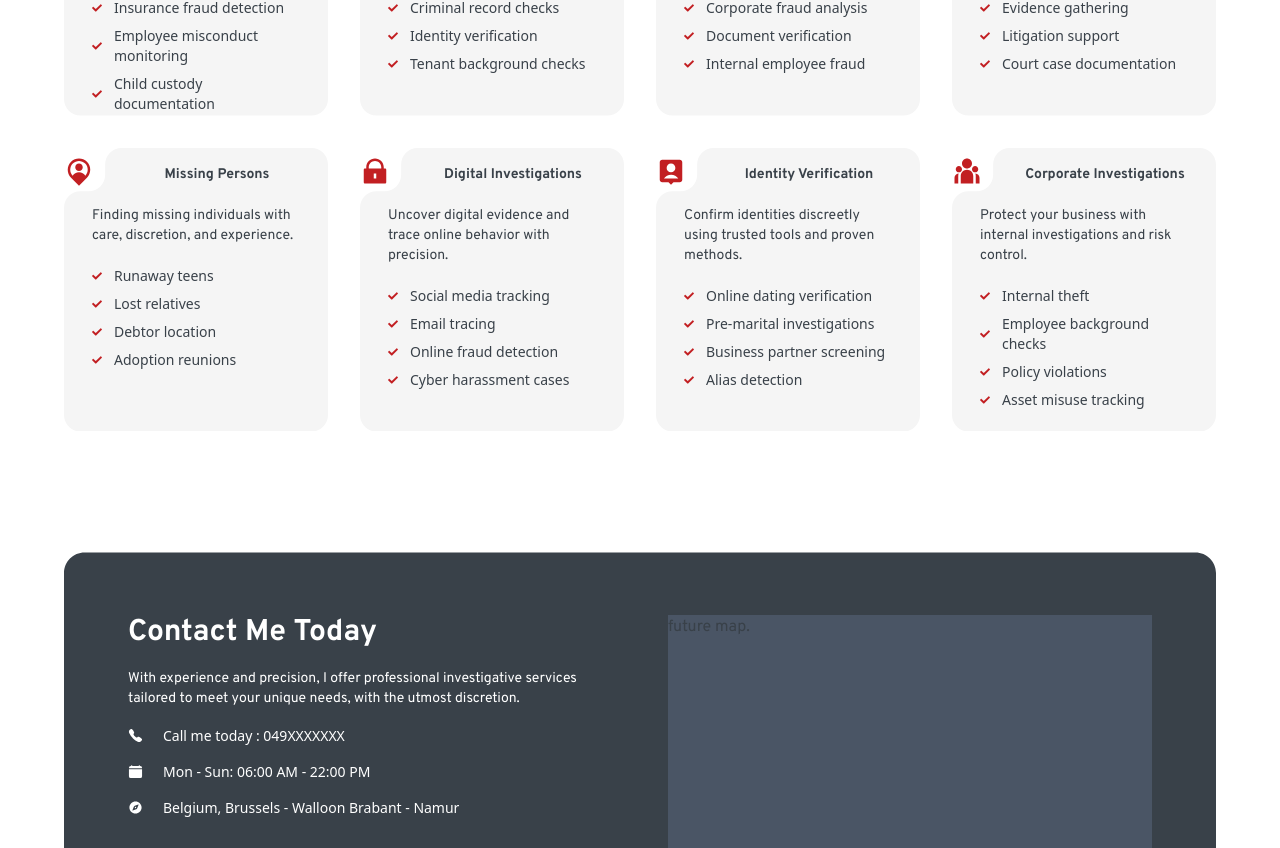
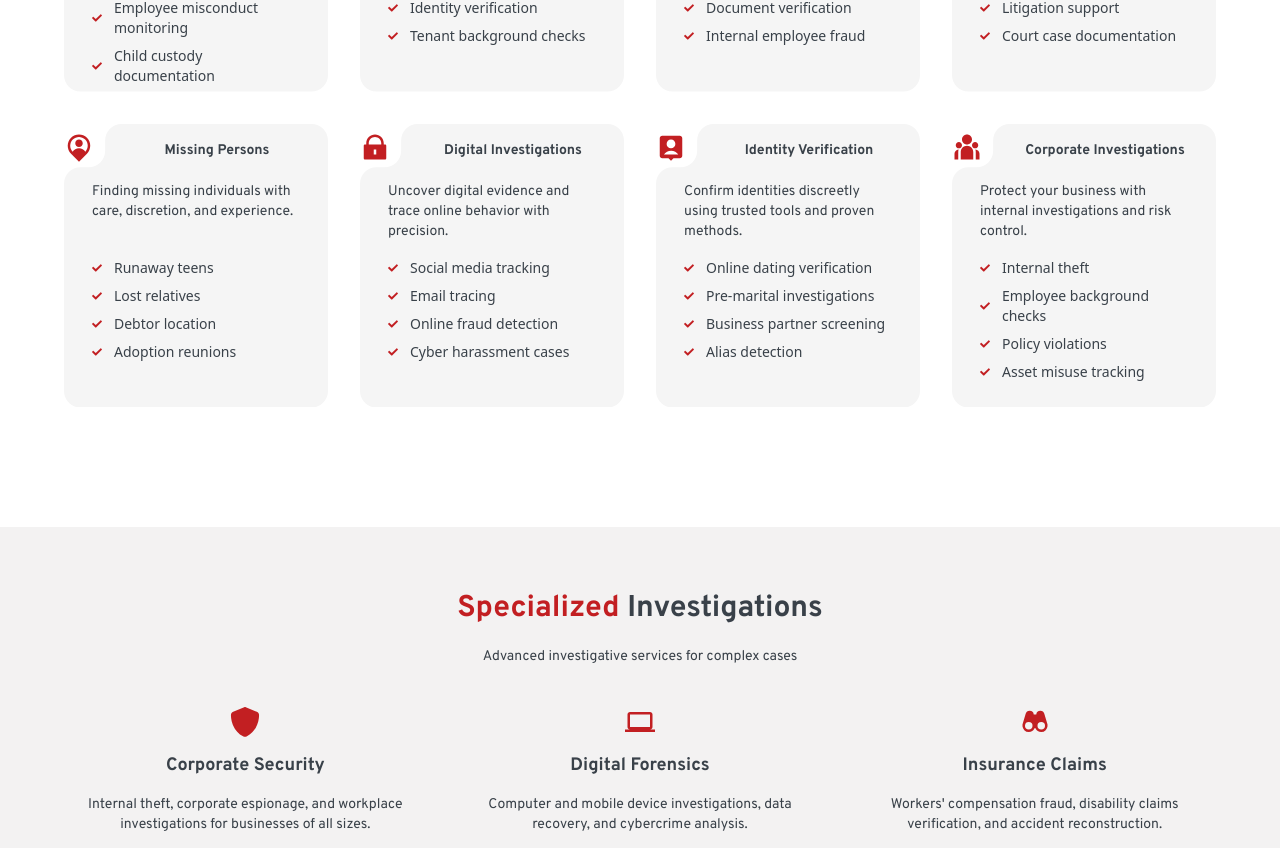
Before and after one commit to yellowSpray/nicsec, a React (Vite) app: page /service in a window 1280 px wide. Shown: the part 1052-1900 px from the top of the page. Built offline with nearby package versions, Linux system fonts and the light colour scheme.

Commit message:
+ specialisation section

```diff
--- a/src/components/ui/Folder.tsx
+++ b/src/components/ui/Folder.tsx
@@ -22,7 +22,7 @@ export default function Folder({
           <h4 className="w-full pl-3 text-center text-sm relative top-3">{title}</h4>
         </div>
         <div className="p-7">
-            <p className="text-sm mb-4">{text}</p>
+            <p className="h-15 text-sm mb-3">{text}</p>
             <ul className="text-sm">
             {listService.map((item, idx) => (
                 <li key={idx} className="flex flex-row items-center gap-3 py-1">
--- a/src/pages/Home.tsx
+++ b/src/pages/Home.tsx
@@ -82,7 +82,7 @@ export default function Home() {
         </div>
       </section>
 
-      <section className="w-full flex flex-col items-center mb-30 bg-background">
+      <section className="w-full mb-30 flex flex-col items-center bg-background">
         <div className="w-6xl flex flex-row py-16 gap-32">
 
           <article className="w-2/5 flex flex-col justify-between">
--- a/src/pages/Services.tsx
+++ b/src/pages/Services.tsx
@@ -2,8 +2,29 @@ import Detective from "../assets/images/detective_pic.png";
 import Content from "../components/common/Content";
 import Folder from "../components/ui/Folder";
 import infoService from "../features/infoService";
+import { FaShield } from "react-icons/fa6";
+import { MdComputer } from "react-icons/md";
+import { BiSolidBinoculars } from "react-icons/bi";
 
 export default function Service() {
+
+  const specialized = [
+    {
+      iconeSpe: <FaShield size={30} />,
+      titleSpe: "Corporate Security",
+      textSpe: "Internal theft, corporate espionage, and workplace investigations for businesses of all sizes."
+    },
+    {
+      iconeSpe: <MdComputer size={30} />,
+      titleSpe: "Digital Forensics",
+      textSpe: "Computer and mobile device investigations, data recovery, and cybercrime analysis."
+    },
+    {
+      iconeSpe: <BiSolidBinoculars size={30} />,
+      titleSpe: "Insurance Claims",
+      textSpe: "Workers' compensation fraud, disability claims verification, and accident reconstruction."
+    }
+  ]
 
   return (
     <div className="w-full flex flex-col items-center">
@@ -15,18 +36,19 @@ export default function Service() {
       />
 
       <section className="w-6xl my-30 flex flex-col items-center">
-        <div className="w-full mb-16">
+        <div className="w-full mb-10">
           <h3 className="text-3xl mb-5 text-center">
             My Investigation <span className="text-second">Services</span>
           </h3>
           <p className="text-sm text-center">
             I provide professional investigative services tailored to your
-            needs. <br/>Every case is approached with confidentiality and personal
+            needs. <br />
+            Every case is approached with confidentiality and personal
             attention.
           </p>
         </div>
         <div className="w-full grid grid-cols-12 grid-rows-2 gap-8">
-          {infoService.map(({icone, title, text, listService },  index) => (
+          {infoService.map(({ icone, title, text, listService }, index) => (
             <Folder
               key={index}
               icone={icone}
@@ -38,6 +60,33 @@ export default function Service() {
         </div>
       </section>
 
+      <section className="w-full mb-30 py-16 flex flex-col items-center bg-background">
+        <div className="w-6xl">
+          <div className="w-full mb-10">
+            <h3 className="mb-5 text-3xl text-center">
+              <span className="text-second">Specialized</span> Investigations
+            </h3>
+            <p className="text-sm text-center">
+              Advanced investigative services for complex cases
+            </p>
+          </div>
+          <div className="grid grid-cols-12 gap-8">
+            {specialized.map(({ iconeSpe, titleSpe, textSpe }, index) => (
+                <article key={index} className="h-32 col-span-4 flex flex-col items-center justify-between">
+                  <div className="text-second">
+                    {iconeSpe}
+                  </div>
+                  <h4 className="text-lg">{titleSpe}</h4>
+                  <p className="text-sm text-center">
+                    {textSpe}
+                  </p>
+                </article>
+            ))}
+
+
+          </div>
+        </div>
+      </section>
     </div>
   );
 }
```
